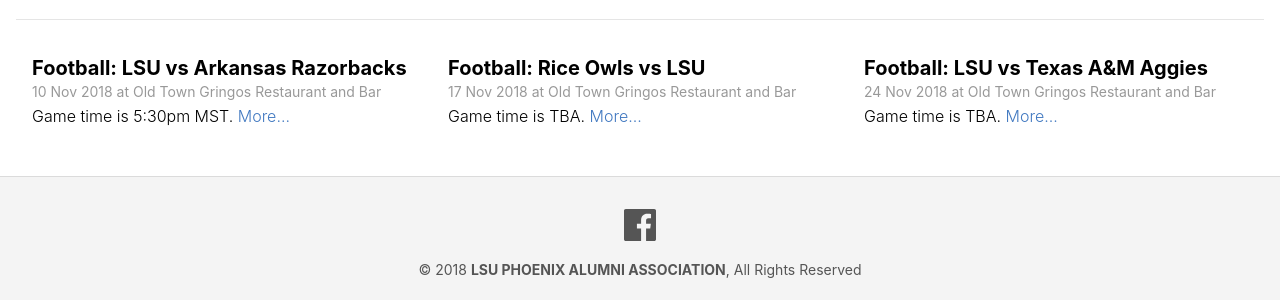
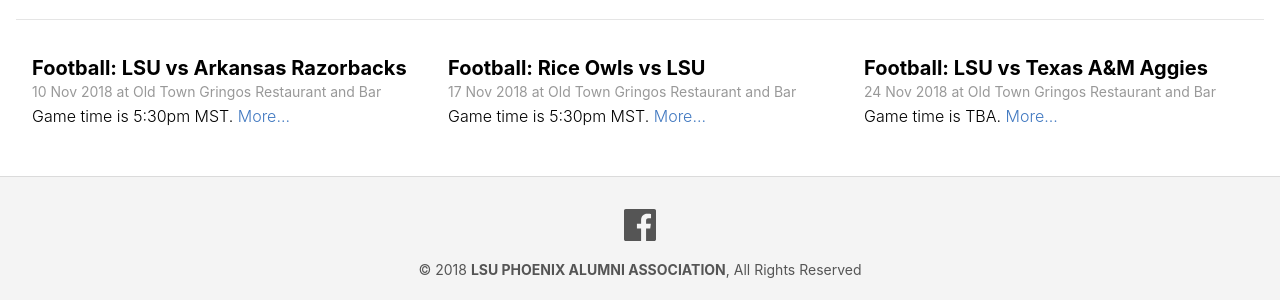
Before and after one commit to lsu-phoenix-alumni/lsu-phoenix-alumni.github.io, a Jekyll site: the page built from index.html, in a window 1280 px wide. Shown: the part 1495-1795 px from the top of the page. Built offline with Jekyll 4.4.1, drawn with Linux system fonts in a browser that asks for light colours.

Commit message:
Updated Football Rice Owls Vs Lsu

```diff
--- a/_events/football-rice-owls-vs-lsu.markdown
+++ b/_events/football-rice-owls-vs-lsu.markdown
@@ -2,7 +2,7 @@
 title: 'Football: Rice Owls vs LSU'
 date: 2018-11-17 00:00:00 Z
 position: 6
-excerpt: Game time is TBA.
+excerpt: Game time is 5:30pm MST.
 venue:
   name: Old Town Gringos Restaurant and Bar
   address: 4209 N Craftsman Ct, Scottsdale, AZ 85251
```
